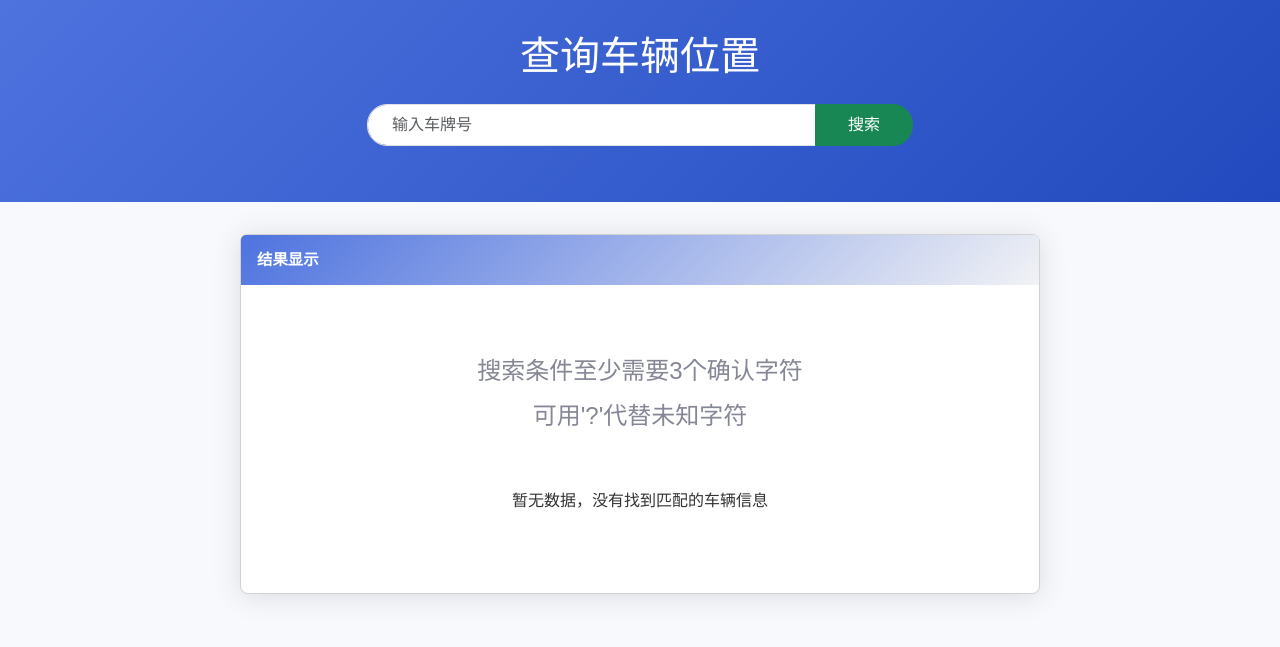
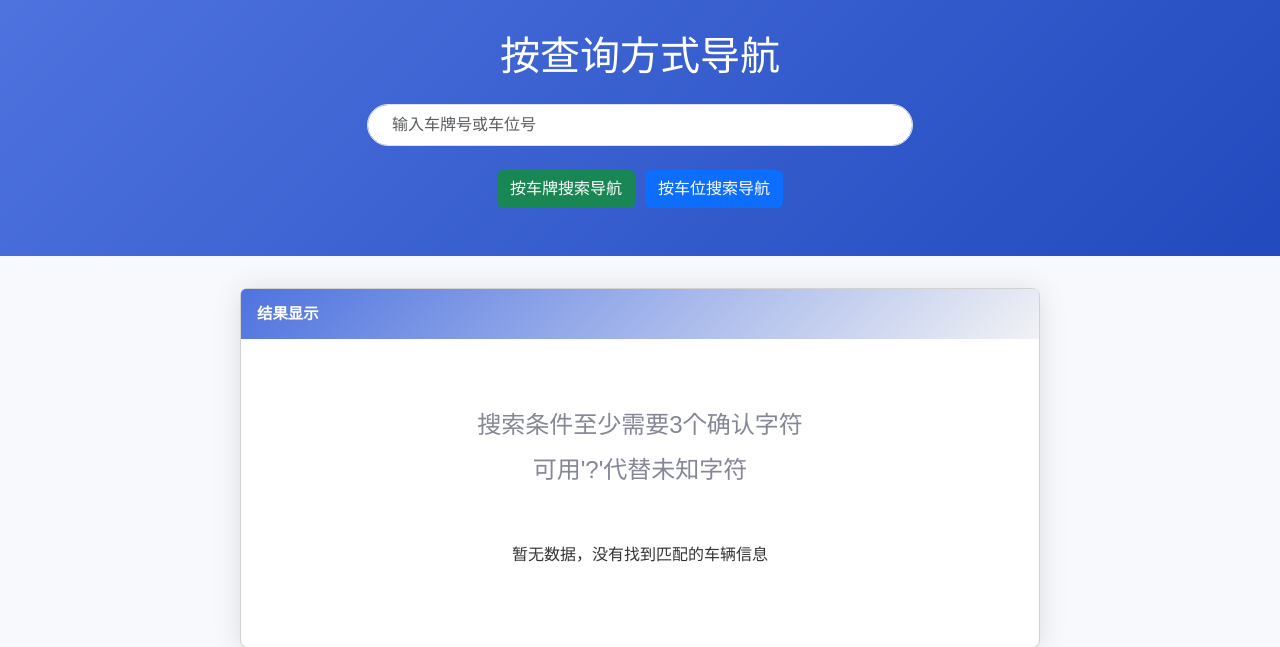
Before and after one commit to For-Tr/park_site, a Django app: page /search/ in a window 1280 px wide. Shown: the top 647 px of the page. Run offline with Django 4.2, Linux system fonts and the light colour scheme; some libraries are stand-ins or nearby versions.

Commit message:
添加车位导航

```diff
--- a/app/urls.py
+++ b/app/urls.py
@@ -12,6 +12,7 @@ urlpatterns = [
     path('search/', views.search_data_view, name='search_data'),
     path('search/<str:start_point>/', views.search_data_view, name='search_data_with_start'),
     path('api/search-by-plate/', views.search_by_plate, name='search-by-plate'),
+    path('api/search-by-position/', views.search_by_position, name='search-by-position'),
     path('home/', views.index1_view, name='index1'),
     # 导航相关路由
     path('navigate/', views.navigate_to_position, name='navigate'),
--- a/app/views.py
+++ b/app/views.py
@@ -99,6 +99,15 @@ def search_by_plate(request):
         plate = request.GET.get('plate', '')
         reader = DBReader()
         results = reader.search_by_partial_plate(plate)
+        return JsonResponse({'code': 200, 'data': results})
+    except Exception as e:
+        return JsonResponse({'code': 500, 'message': str(e)})
+
+def search_by_position(request):
+    try:
+        position = request.GET.get('position', '')
+        reader = DBReader()
+        results = reader.search_by_position_description(position)
         return JsonResponse({'code': 200, 'data': results})
     except Exception as e:
         return JsonResponse({'code': 500, 'message': str(e)})
--- a/relate/viewmap.py
+++ b/relate/viewmap.py
@@ -783,15 +783,15 @@ def load_and_plot_geojson(layer_configs: List[LayerConfig], simplify_tolerance=0
                     # 起点图标（白底，绿色细描边，黑色大字，字符居中）
                     layers_content += f'''
                     <g class="nav-label-container" transform-origin="center">
-                        <circle cx="{start_x}" cy="{start_y}" r="22" fill="#fff" stroke="#43c463" stroke-width="10"/>
-                        <text x="{start_x}" y="{start_y}" text-anchor="middle" font-size="30" font-weight="bold" fill="#111" dominant-baseline="middle">起</text>
+                        <circle cx="{start_x}" cy="{start_y}" r="{text_size}" fill="#fff" stroke="#43c463" stroke-width="10"/>
+                        <text x="{start_x}" y="{start_y}" text-anchor="middle" font-size="{text_size*1.5}" font-weight="bold" fill="#111" dominant-baseline="middle">起</text>
                     </g>
                     '''
                     # 终点图标（白底，蓝色细描边，黑色大字，字符居中）
                     layers_content += f'''
                     <g class="nav-label-container" transform-origin="center">
-                        <circle cx="{end_x}" cy="{end_y}" r="22" fill="#fff" stroke="#1e90ff" stroke-width="10"/>
-                        <text x="{end_x}" y="{end_y}" text-anchor="middle" font-size="30" font-weight="bold" fill="#111" dominant-baseline="middle">终</text>
+                        <circle cx="{end_x}" cy="{end_y}" r="{text_size}" fill="#fff" stroke="#1e90ff" stroke-width="10"/>
+                        <text x="{end_x}" y="{end_y}" text-anchor="middle" font-size="{text_size*1.5}" font-weight="bold" fill="#111" dominant-baseline="middle">终</text>
                     </g>
                     '''
 
--- a/templates/search_data.html
+++ b/templates/search_data.html
@@ -27,7 +27,7 @@
         }
 
         .search-input {
-            border-radius: 20px;
+            border-radius: 999px !important;
             padding: 0.5rem 1.5rem;
         }
 
@@ -171,21 +171,28 @@
         <!-- 页面头部 -->
         <div class="dashboard-header">
             <div class="container">
-                <h1 class="text-center mb-4">查询车辆位置</h1>
+                <h1 class="text-center mb-4">按查询方式导航</h1>
                 <div class="row justify-content-center">
                     <div class="col-md-8 col-lg-6">
-                        <div class="input-group">
+                        <div class="d-flex justify-content-center" style="margin-bottom: 1.5rem;">
                             <input type="text"
-                                   class="form-control"
-                                   placeholder="输入车牌号"
-                                   v-model="plateSearch"
+                                   class="form-control search-input"
+                                   placeholder="输入车牌号或车位号"
+                                   v-model="searchInput"
                                    @input="handleInput"
                                    @keyup.enter="searchByPlate"
                                    style="text-transform: uppercase;">
+                        </div>
+                        <div class="d-flex justify-content-center" style="gap: 10px; margin-bottom: 1rem;">
                             <button type="button"
                                     class="btn btn-success"
                                     @click="searchByPlate">
-                                搜索
+                                按车牌搜索导航
+                            </button>
+                            <button type="button"
+                                    class="btn btn-primary"
+                                    @click="searchByPosition">
+                                按车位搜索导航
                             </button>
                         </div>
                     </div>
@@ -311,7 +318,7 @@
         el: '#app',
         delimiters: ['[[', ']]'],
         data: {
-            plateSearch: '',
+            searchInput: '',
             plateResults: [],
             startPoint: "{{ start_point|default:'' }}",
             dialogVisible: false,
@@ -366,35 +373,39 @@
             },
             handleInput(event) {
                 // 将输入值转换为大写
-                this.plateSearch = event.target.value.toUpperCase();
+                this.searchInput = event.target.value.toUpperCase();
             },
             searchByPlate() {
-                console.log('开始搜索:', this.plateSearch);  // 添加调试日志
-
-                // 先去除所有空格
-                const searchText = this.plateSearch.replace(/\s+/g, '');
-                // 再计算不包含问号的实际字符长度
+                const searchText = this.searchInput.replace(/\s+/g, '');
                 const actualLength = searchText.replace(/[?？]/g, '').length;
-
-                console.log('处理后的搜索文本:', searchText);  // 添加调试日志
-                console.log('实际字符长度:', actualLength);    // 添加调试日志
-
                 if (!searchText || actualLength < 3) {
-                    console.log('搜索文本太短');  // 添加调试日志
                     this.plateResults = [];
                     return;
                 }
-
                 axios.get(`/api/search-by-plate/?plate=${searchText}`)
                     .then(response => {
-                        console.log('API响应:', response.data);  // 添加调试日志
                         if (response.data.code === 200) {
                             this.plateResults = response.data.data;
-                            console.log('搜索结果:', this.plateResults);  // 添加调试日志
                         }
                     })
                     .catch(error => {
-                        console.error('搜索出错:', error);
+                        this.plateResults = [];
+                    });
+            },
+            searchByPosition() {
+                const searchText = this.searchInput.replace(/\s+/g, '');
+                const actualLength = searchText.replace(/[?？]/g, '').length;
+                if (!searchText || actualLength < 3) {
+                    this.plateResults = [];
+                    return;
+                }
+                axios.get(`/api/search-by-position/?position=${searchText}`)
+                    .then(response => {
+                        if (response.data.code === 200) {
+                            this.plateResults = response.data.data;
+                        }
+                    })
+                    .catch(error => {
                         this.plateResults = [];
                     });
             },
```
Also changed, not shown: relate/read_dbdata.py (+36 -6 lines), 2 other files.
